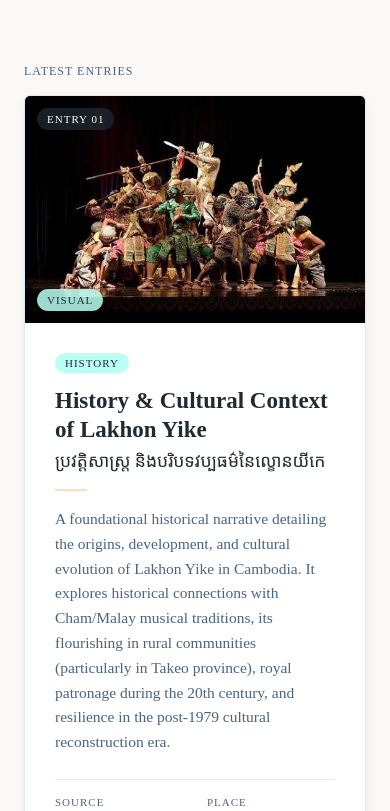
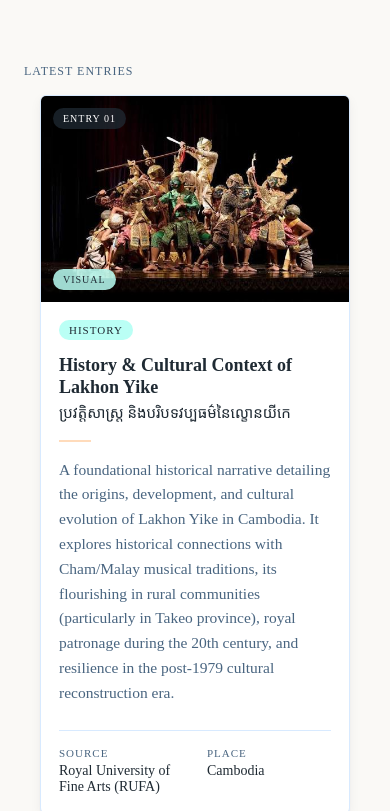
Before and after one commit to keophlyna/yike-archive, a Next.js app: page / in a window 390 px wide. Shown: the part 973-1784 px from the top of the page. Built offline with nearby package versions, Linux system fonts and the light colour scheme.

Commit message:
sprint1-0: Make the page more responsive.

```diff
--- a/components/EntryCard.js
+++ b/components/EntryCard.js
@@ -40,6 +40,7 @@ const styles = {
     letterSpacing: 1,
     padding: "5px 10px",
     borderRadius: 999,
+    whiteSpace: "nowrap",
   },
   entryBadge: {
     top: 12,
@@ -108,6 +109,7 @@ const styles = {
   },
   footerCol: {
     flex: 1,
+    minWidth: 0,
     display: "flex",
     flexDirection: "column",
   },
@@ -127,6 +129,20 @@ const styles = {
   },
 };
 
+const responsiveCss = `
+  .ec-card       { box-sizing: border-box; }
+  @media (max-width: 600px) {
+    .ec-card       { margin: 0 16px; }
+    .ec-body       { padding: 18px !important; }
+    .ec-title      { font-size: 18px !important; }
+    .ec-titleKh    { font-size: 15px !important; }
+    .ec-photoOverlay { font-size: 10px !important; }
+  }
+  @media (max-width: 360px) {
+    .ec-footer     { flex-direction: column !important; gap: 16px !important; }
+  }
+`;
+
 export default function EntryCard({
   title,
   titleKh = "",
@@ -138,15 +154,22 @@ export default function EntryCard({
   entryNumber = "",
 }) {
   return (
-    <article style={styles.card}>
+    <article className="ec-card" style={styles.card}>
+      <style dangerouslySetInnerHTML={{ __html: responsiveCss }} />
       {photo && (
         <div style={styles.photoWrap}>
           {entryNumber && (
-            <span style={{ ...styles.photoOverlay, ...styles.entryBadge }}>
+            <span
+              className="ec-photoOverlay"
+              style={{ ...styles.photoOverlay, ...styles.entryBadge }}
+            >
               {entryNumber}
             </span>
           )}
-          <span style={{ ...styles.photoOverlay, ...styles.visualBadge }}>
+          <span
+            className="ec-photoOverlay"
+            style={{ ...styles.photoOverlay, ...styles.visualBadge }}
+          >
             Visual
           </span>
           <Image
@@ -159,14 +182,14 @@ export default function EntryCard({
         </div>
       )}
 
-      <div style={styles.body}>
+      <div className="ec-body" style={styles.body}>
         {category && <span style={styles.categoryPill}>{category}</span>}
-        <h3 style={styles.title}>{title}</h3>
-        {titleKh && <p style={styles.titleKh}>{titleKh}</p>}
+        <h3 className="ec-title" style={styles.title}>{title}</h3>
+        {titleKh && <p className="ec-titleKh" style={styles.titleKh}>{titleKh}</p>}
         <hr style={styles.rule} />
         <p style={styles.description}>{description}</p>
 
-        <div style={styles.footer}>
+        <div className="ec-footer" style={styles.footer}>
           <div style={styles.footerCol}>
             <p style={styles.footerLabel}>Source</p>
             <p style={styles.footerValue}>{contributor}</p>
```
